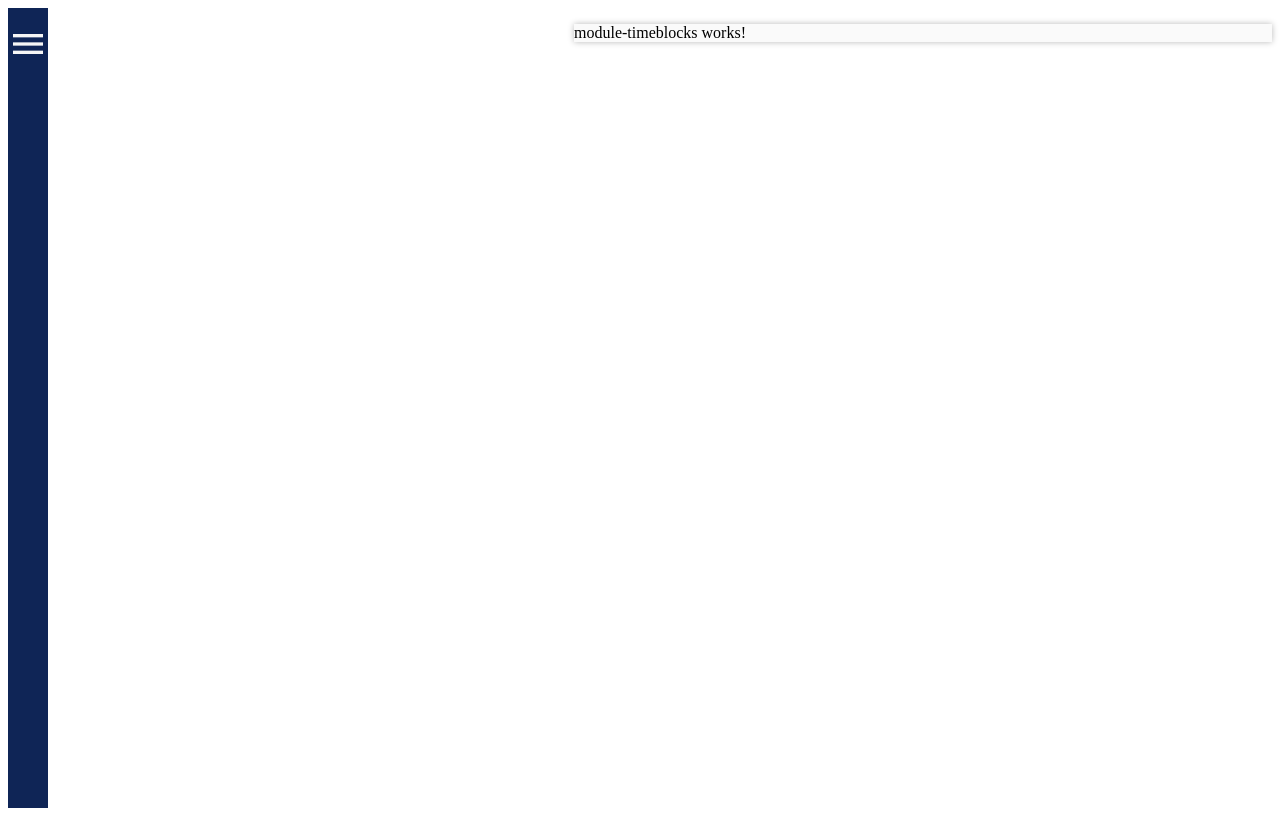
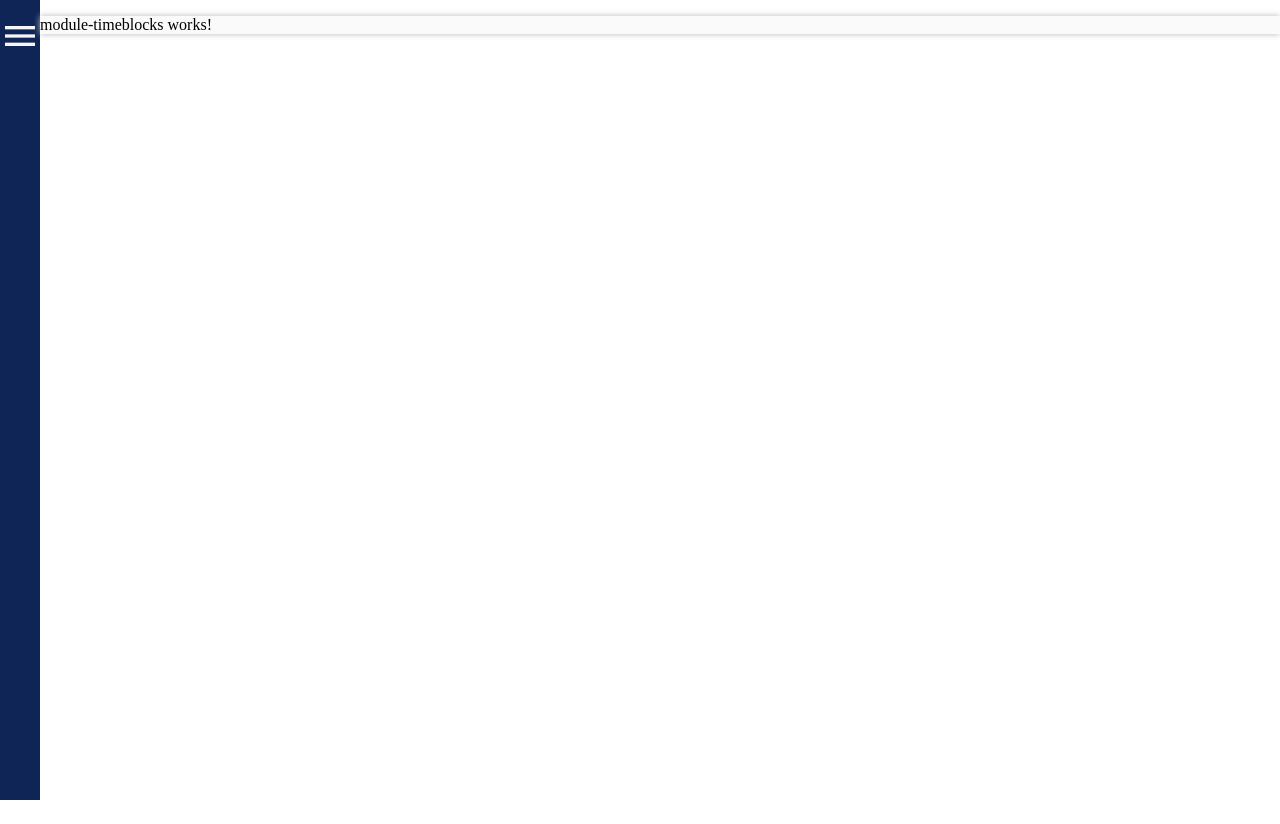
Before and after one commit to echoEscape/accomplishment-tracker, an Angular app: page / in a window 1280 px wide. Built offline with nearby package versions, Linux system fonts and the light colour scheme.

Commit message:
Allow nav and main to use as much width as possible

```diff
--- a/src/app/app.component.css
+++ b/src/app/app.component.css
@@ -5,7 +5,7 @@ body{
 
 #home{
     display: grid;
-    grid-template-columns: auto;
+    grid-template-columns: fit-content(100%);
     grid-template-rows: 100vh;
     grid-template-areas:
     "nav main";
--- a/src/styles.css
+++ b/src/styles.css
@@ -18,6 +18,11 @@
     --size-icon: 2.5rem;
 }
 
+body{
+    margin: 0;
+    padding: 0;
+}
+
 .visible-element-grid{
     display: grid;
 }
```
Also changed, not shown: src/index.html (indentation only).
